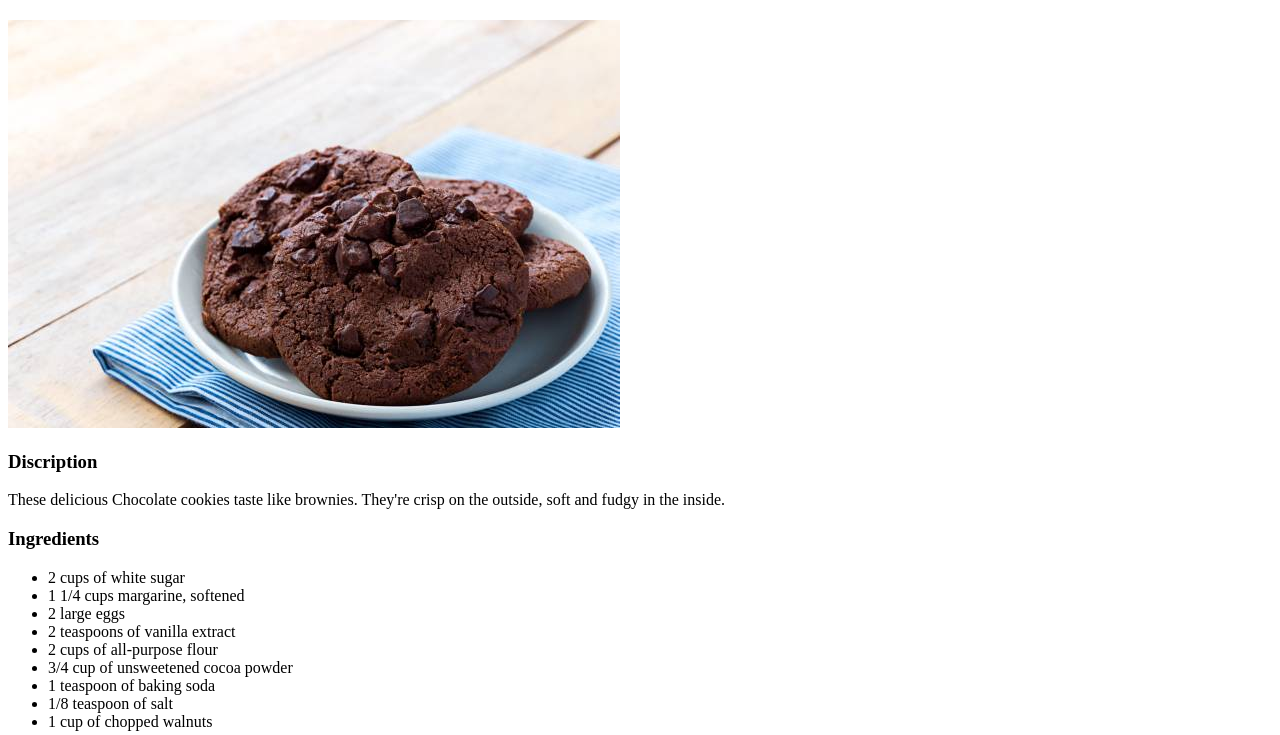
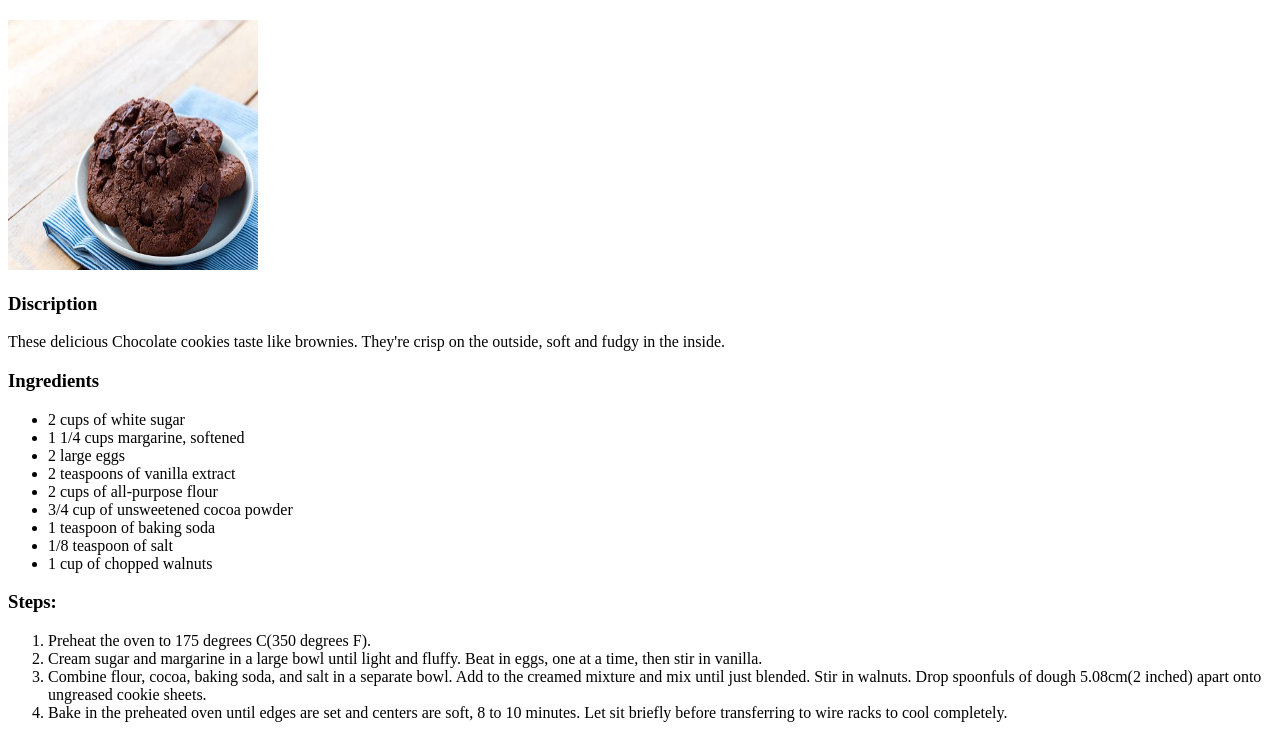
Before and after one commit to Finkie0-0/odin-recipes, a plain HTML site: page recipes/Cookies.html in a window 1280 px wide. Shown: the part 60-795 px from the top of the page. Drawn offline with Linux system fonts and the light colour scheme.

Commit message:
Adjust the size of the images for both new recipes

```diff
--- a/recipes/Cookies.html
+++ b/recipes/Cookies.html
@@ -6,7 +6,7 @@
 </head>
 <body>
     <h1><strong>Chocolate Cookies Recipe</strong></h1>
-    <img src="images/Chocolate_cookies.jpg">
+    <img src="images/Chocolate_cookies.jpg" height="250" width="250">
 
     <h3>Discription</h3>
     <p>
```
Also changed, not shown: recipes/Pancakes.html (+1 -1 lines).
